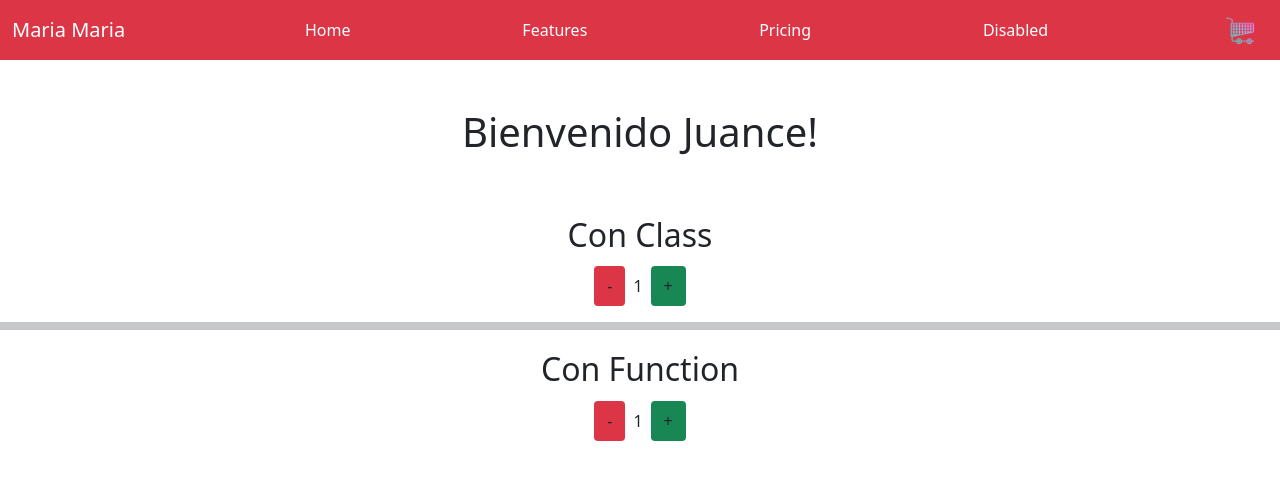
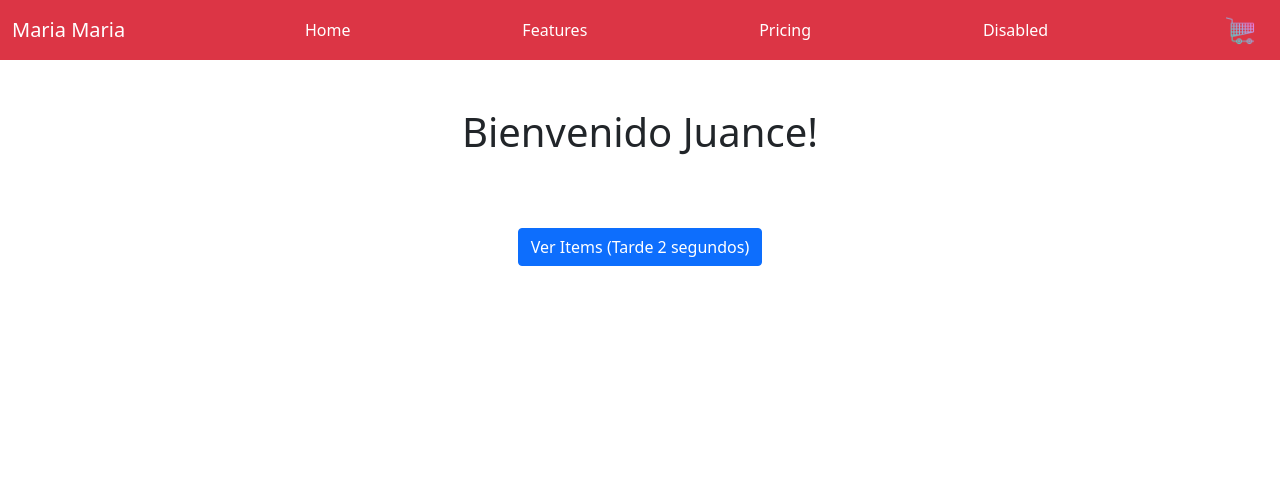
Before and after one commit to juanceweb/proyecto_react, a React (Create React App) app: page / in a window 1280 px wide. Shown: the top 480 px of the page. Built offline with nearby package versions, Linux system fonts and the light colour scheme.

Commit message:
se agrego el ItemList y Item

```diff
--- a/src/App.js
+++ b/src/App.js
@@ -3,19 +3,12 @@ import './App.css';
 import "bootstrap/dist/css/bootstrap.min.css"
 import NavBar from './components/NavBar';
 import Container from './components/ItemListConteiner';
-import ClassAddRest from './components/ItemCountClass';
-import FunctAddRest from './components/ItemCountFunct';
 
 function App() {
   return (
     <div className="App">
         <NavBar />
         <Container nombre="Juance"/>
-        <h2 className="p-1">Con Class</h2>
-        <ClassAddRest valorInicial={1} stock={10}/>
-        <hr className="p-1"></hr>
-        <h2 className="p-1">Con Function</h2>
-        <FunctAddRest valorInicial={1} stockIni={8} />
     </div>
   );
 }
--- /dev/null
+++ b/src/components/Item.js
@@ -0,0 +1,22 @@
+import FunctAddRest from "./ItemCountFunct"
+
+
+const Item = ({id, titulo, descripcion, precio, img}) => {
+    return (
+        <div className="col-7 card m-5">
+            <h5 className="card-title">{id}</h5>
+            <img src={img} alt="..."></img>
+            <div className="card-body">
+                <h5 className="card-title">{titulo}</h5>
+                <h5 className="card-title">${precio}</h5>
+                <p className="card-text">{descripcion}</p>
+                <FunctAddRest valorInicial={1} stockIni={8} />
+                <a href="#" className="btn btn-primary m-3">Comprar</a>
+            </div>
+        </div>
+    )
+}
+
+// className="card-img-top"
+
+export default Item
--- /dev/null
+++ b/src/components/ItemList.js
@@ -0,0 +1,40 @@
+import React, {useState} from "react";
+import imgItem from "../media/hqdefault.jpg";
+import Item from "./Item";
+
+
+const FunctItemList = () => {
+
+    const [array, setArray] = useState([])
+
+    const newArray = [
+        {id:1, titulo:"titulo1", descripcion:"hola esta es una descripcion del producto 1", precio:1000 , imagen:{imgItem}},
+        {id:2, titulo:"titulo2", descripcion:"hola esta es una descripcion del producto 2", precio:2000 , imagen:{imgItem}}
+    ]
+
+    const promesaMetodo = () => {
+        const auxiliar = new Promise ((resolve, reject) => {
+            setTimeout (() => {
+                setArray(newArray)
+                resolve(true)
+            }, 2000)
+        })
+
+        auxiliar.then ((res) =>{
+            console.log(res)
+        })
+    }
+
+    return (
+        <div className="container-fluid">
+            <a href="#" className="btn btn-primary m-3" onClick={promesaMetodo}>Ver Items (Tarde 2 segundos)</a>
+            <div className="row d-flex justify-content-center">
+                {array.map((el) => (
+                    <Item id={el.id} titulo={el.titulo} descripcion={el.descripcion} precio={el.precio} img={el.imagen.imgItem} />
+                ))}
+            </div>
+        </div>
+    );
+}
+
+export default FunctItemList
--- a/src/components/ItemListConteiner.js
+++ b/src/components/ItemListConteiner.js
@@ -1,8 +1,13 @@
+import FunctItemList from "./ItemList"
 
 
-
-const Container = ({nombre}) => (
-    <h1 className="p-5 color-red">Bienvenido {nombre}!</h1>
-)
+const Container = ({nombre}) => {
+    return (
+        <div>
+            <h1 className="p-5 color-red">Bienvenido {nombre}!</h1>
+            <FunctItemList />
+        </div>
+    )
+}
 
 export default Container
```
Also changed, not shown: src/components/ItemCountFunct.js (indentation only).
